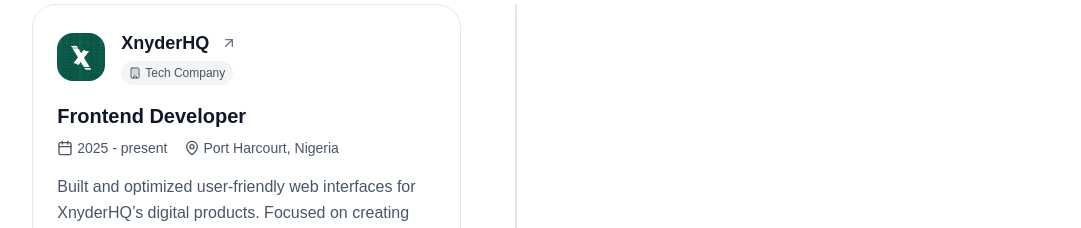
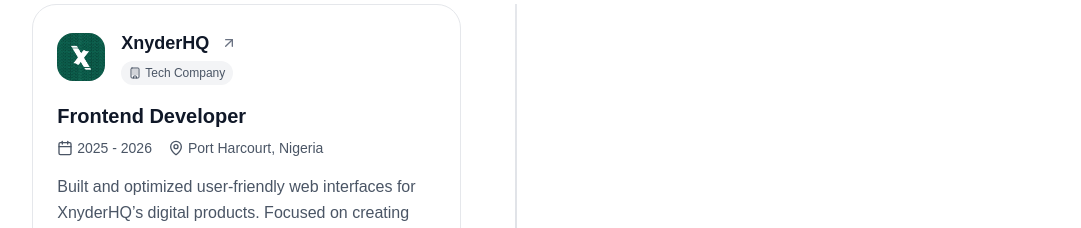
Before and after one commit to soala144/portfolio, a Next.js app: page / in a window 1280 px wide. Shown: the part 6360-6588 px from the top of the page, without its empty margins (123-1204 px from the left). Built offline with nearby package versions, Linux system fonts and the light colour scheme.

Commit message:
Update Experience.tsx

```diff
--- a/src/app/_components/Experience.tsx
+++ b/src/app/_components/Experience.tsx
@@ -18,7 +18,7 @@ const Experience = () => {
     id: 1,
     company: "XnyderHQ",
     position: "Frontend Developer",
-    duration: "2025 - present",
+    duration: "2025 - 2026",
     location: "Port Harcourt, Nigeria",
     type: "Tech Company",
     description:
```
